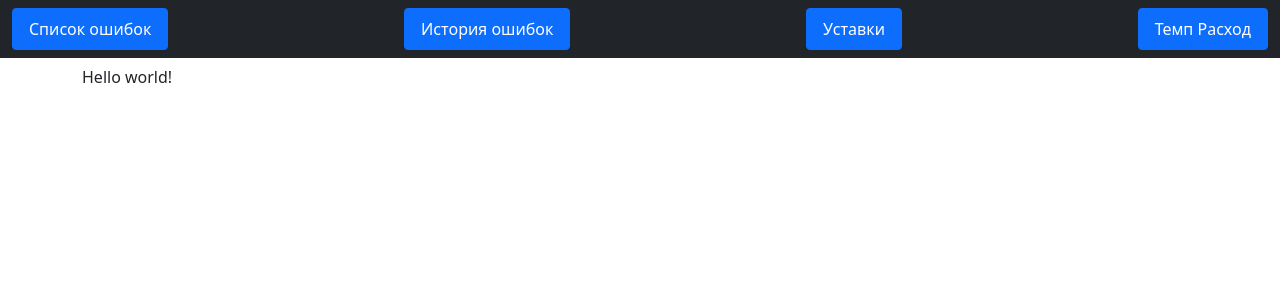
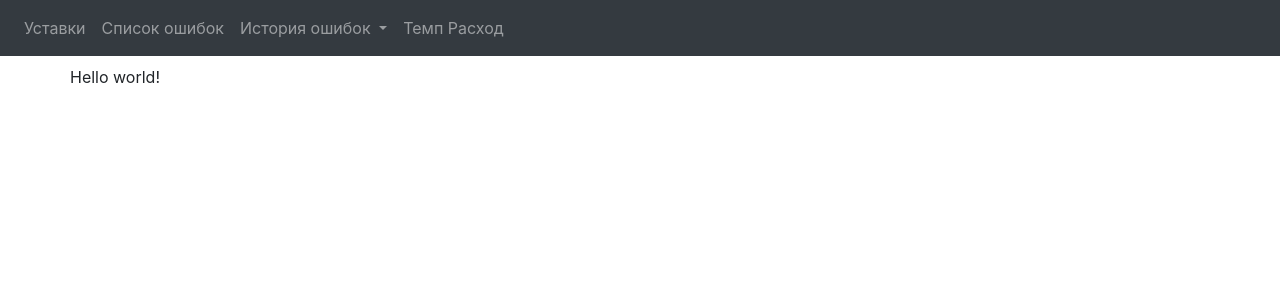
Before and after one commit to OTR/siemens_climatix_webui, a Django app: page /list in a window 1280 px wide. Shown: the top 300 px of the page. Run offline with Django 3.2, Linux system fonts and the light colour scheme; data that the repository does not hold is empty; some libraries are stand-ins or nearby versions.

Commit message:
Updated navbar in base html pattern

```diff
--- a/monitor/templates/monitor/base.html
+++ b/monitor/templates/monitor/base.html
@@ -6,23 +6,54 @@
 <meta charset="utf-8">
 <meta name="viewport" content="width=device-width, initial-scale=1">
 <title>title</title>
-    <link href="{% static 'bootstrap_5_0_0/css/bootstrap.min.css' %}" rel="stylesheet" >
-    <script src="{% static 'bootstrap_5_0_0/js/bootstrap.min.js' %}"></script>
+	<link href="{% static 'bootstrap-4.0.0.min.css' %}" rel="stylesheet" >
+	<script src="{% static 'jquery-3.2.1.slim.min.js' %}"></script>
+	<script src="{% static 'popper-1.12.9.min.js' %}"></script>
+	<script src="{% static 'bootstrap-4.0.0.min.js' %}"></script>
 </head>
 <body>
 		<!-- Navigation bar -->
-	<nav class="navbar navbar-dark bg-dark fixed-top">
-		<div class="container-fluid">
-			<a class="nav-link btn btn-primary" href="#">
-			Список ошибок</a>
-			<a class="nav-link btn btn-primary" href="/crash_history?cvu=0">
-			История ошибок</a>
-			<a class="nav-link btn btn-primary" href="#">
-			Уставки</a>
-			<a class="nav-link btn btn-primary" href="/list">
-			Темп Расход</a>
-		</div>
-	</nav>
+<nav class="navbar navbar-expand-lg navbar-dark bg-dark fixed-top">
+<!--  <div class="collapse navbar-collapse" id="navbarSupportedContent">-->
+    <ul class="navbar-nav mr-auto">
+      <li class="nav-item">
+        <a class="nav-link" href="#">Уставки</a>
+      </li>
+      <li class="nav-item">
+        <a class="nav-link" href="#">Список ошибок</a>
+      </li>
+      <li class="nav-item dropdown">
+        <a class="nav-link dropdown-toggle" href="#" id="navbarDropdown" role="button" data-toggle="dropdown" aria-haspopup="true" aria-expanded="false">
+            История ошибок
+        </a>
+          <div class="dropdown-menu" aria-labelledby="navbarDropdown">
+              <a class="dropdown-item" href="/crash_history?cvu=0">ЦВУ 1.1</a>
+              <a class="dropdown-item" href="/crash_history?cvu=1">ЦВУ 1.2</a>
+              <a class="dropdown-item" href="/crash_history?cvu=2">ЦВУ 1.3</a>
+              <a class="dropdown-item" href="/crash_history?cvu=3">ЦВУ 1.4</a>
+              <div class="dropdown-divider"></div>
+              <a class="dropdown-item" href="/crash_history?cvu=4">ЦВУ 2.1</a>
+              <a class="dropdown-item" href="/crash_history?cvu=5">ЦВУ 2.2</a>
+              <a class="dropdown-item" href="/crash_history?cvu=6">ЦВУ 2.3</a>
+              <a class="dropdown-item" href="/crash_history?cvu=7">ЦВУ 2.4</a>
+              <div class="dropdown-divider"></div>
+              <a class="dropdown-item" href="/crash_history?cvu=8">ЦВУ 3.1</a>
+              <a class="dropdown-item" href="/crash_history?cvu=9">ЦВУ 3.2</a>
+              <a class="dropdown-item" href="/crash_history?cvu=A">ЦВУ 3.3</a>
+              <a class="dropdown-item" href="/crash_history?cvu=B">ЦВУ 3.4</a>
+              <div class="dropdown-divider"></div>
+              <a class="dropdown-item" href="/crash_history?cvu=C">ЦВУ 4.1</a>
+              <a class="dropdown-item" href="/crash_history?cvu=D">ЦВУ 4.2</a>
+              <a class="dropdown-item" href="/crash_history?cvu=E">ЦВУ 4.3</a>
+              <a class="dropdown-item" href="/crash_history?cvu=F">ЦВУ 4.4</a>
+          </div>
+      </li>
+      <li class="nav-item">
+        <a class="nav-link" href="/list">Темп Расход</a>
+      </li>
+    </ul>
+<!--  </div>-->
+</nav>
 
 	<div class="container" style="padding-top: 65px">
 		<!-- Actual content -->
```
